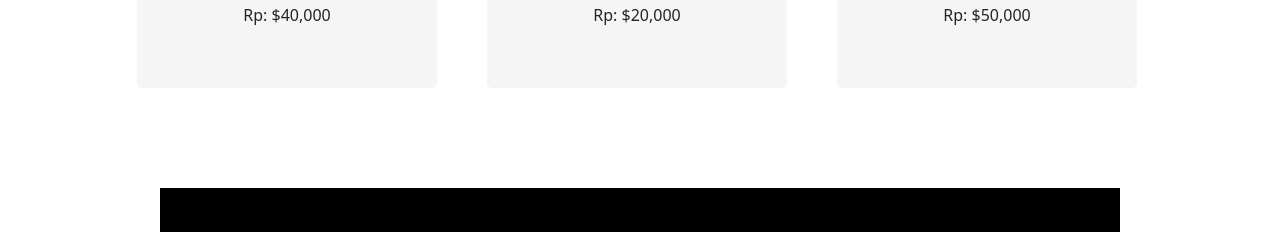
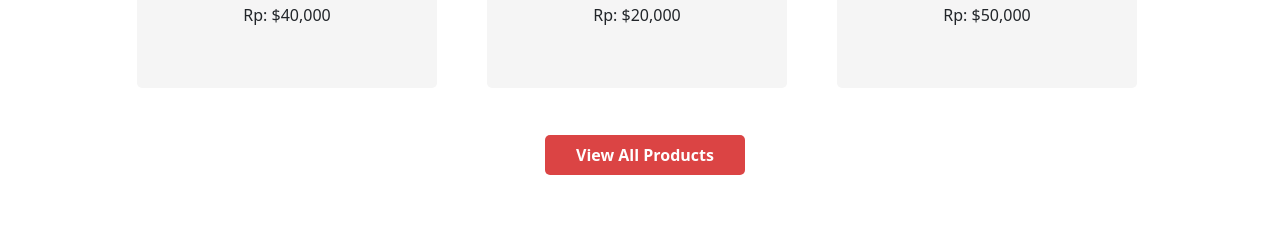
Before and after one commit to Davidlloyd8/havawardhair, a plain HTML site: page pages/index.html in a window 1280 px wide. Shown: the part 1653-1885 px from the top of the page. Drawn offline with nearby package versions, Linux system fonts and the light colour scheme.

Commit message:
edited the home page

```diff
--- a/pages/css/style.css
+++ b/pages/css/style.css
@@ -139,6 +139,22 @@ h1 {
   background-color: #000000;
   color: #ffffff;
   font-weight: 600;
+}
+
+#products-section .btn {
+  margin-top: 40px;
+  margin-left: 450px;
+}
+
+#products-section #pro {
+  width: 200px;
+  background-color: #db4444;
+  border-top-left-radius: 5px;
+  border-top-right-radius: 5px;
+}
+
+#products-section #pro:hover {
+  background-color: #E07575;
 }
 /* End od products section */
 
--- a/pages/index.html
+++ b/pages/index.html
@@ -330,6 +330,15 @@
             </div>
           </div>
         </div>
+        <div class="btn">
+              <a class="special" href="products.html">
+                <input
+                  class="submit-btn"
+                  type="submit"
+                  id="pro"
+                  value="View All Products"
+              /></a>
+            </div>
       </div>
 
       <div class="container p-5" id="advert-section">
```
